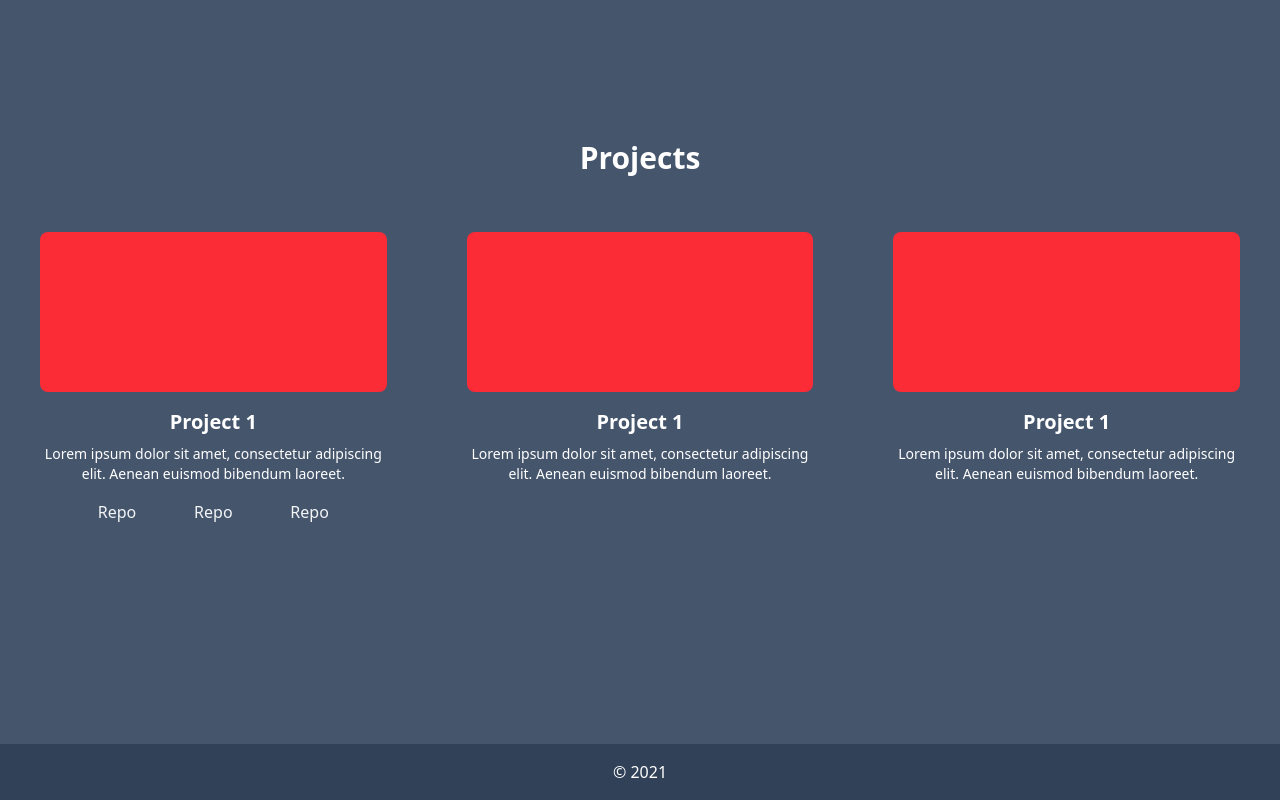
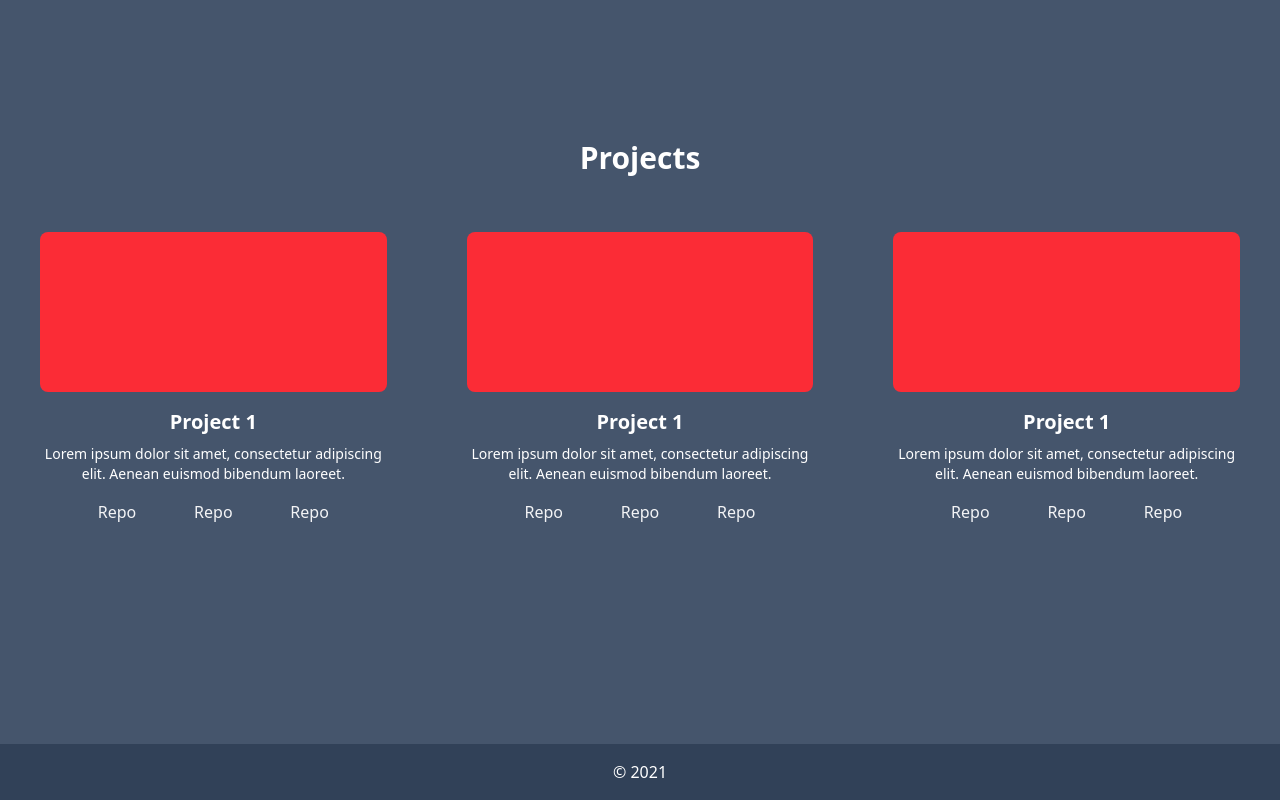
Before and after one commit to Glenn-2k/portfolio-2, a React (Vite) app: page / in a window 1280 px wide. Shown: the part 920-1720 px from the top of the page. Built offline with nearby package versions, Linux system fonts and the light colour scheme.

Commit message:
add repository links to Projects component for enhanced project accessibility

```diff
--- a/src/components/Projects/index.jsx
+++ b/src/components/Projects/index.jsx
@@ -27,6 +27,11 @@ function Projects() {
               Lorem ipsum dolor sit amet, consectetur adipiscing elit. Aenean
               euismod bibendum laoreet.
             </p>
+            <div className="mt-4 flex justify-evenly w-full">
+              <a className="text-gray-100 cursor-pointer">Repo</a>
+              <a className="text-gray-100 cursor-pointer">Repo</a>
+              <a className="text-gray-100 cursor-pointer">Repo</a>
+            </div>
           </div>
           <div className="hover:shadow-2xl transition ease-in-out rounded-2xl p-6 flex flex-col items-center text-center">
             <div className="w-full h-40 bg-red-500 rounded-lg mb-4"></div>
@@ -35,6 +40,11 @@ function Projects() {
               Lorem ipsum dolor sit amet, consectetur adipiscing elit. Aenean
               euismod bibendum laoreet.
             </p>
+            <div className="mt-4 flex justify-evenly w-full">
+              <a className="text-gray-100 cursor-pointer">Repo</a>
+              <a className="text-gray-100 cursor-pointer">Repo</a>
+              <a className="text-gray-100 cursor-pointer">Repo</a>
+            </div>
           </div>
         </div>
       </div>
```
